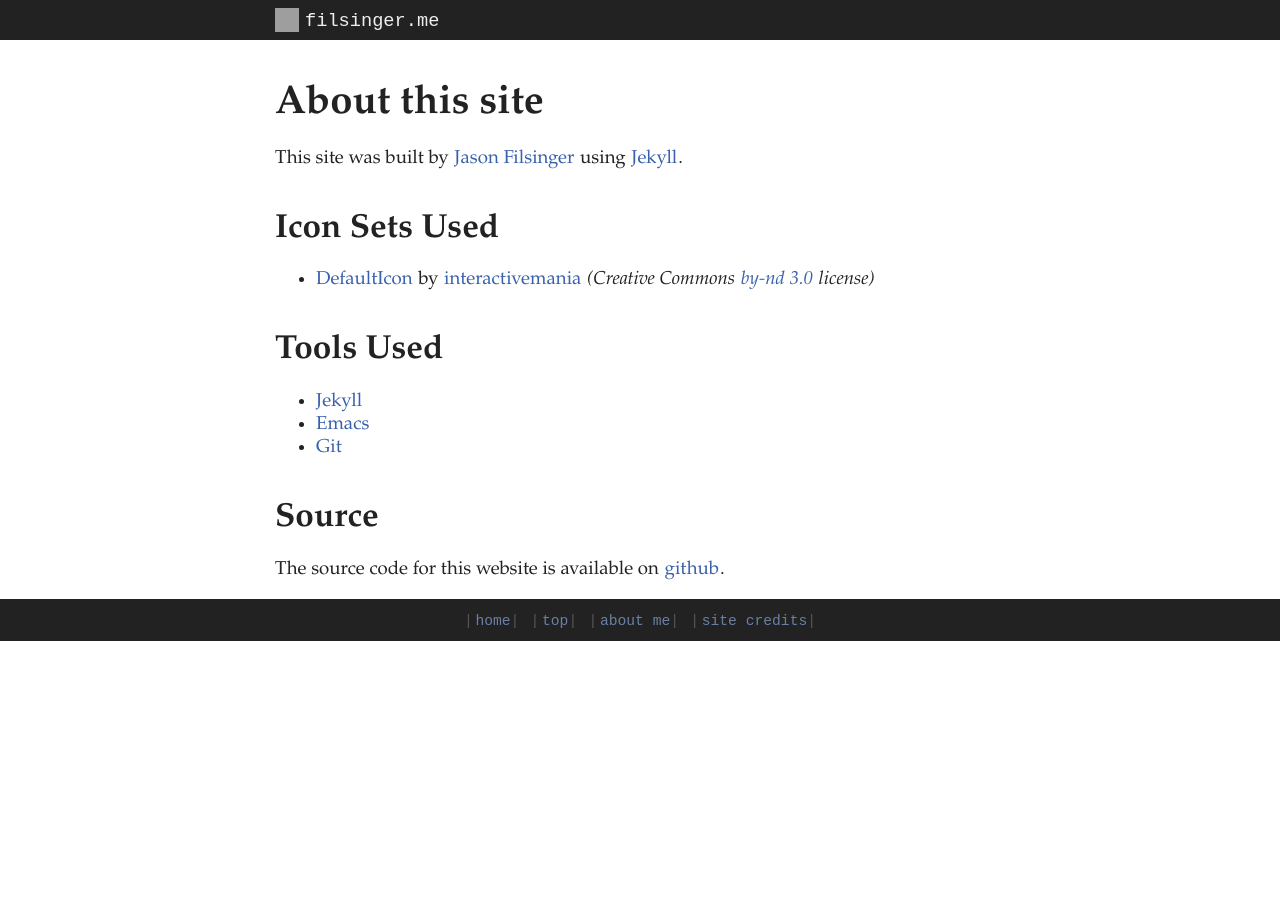
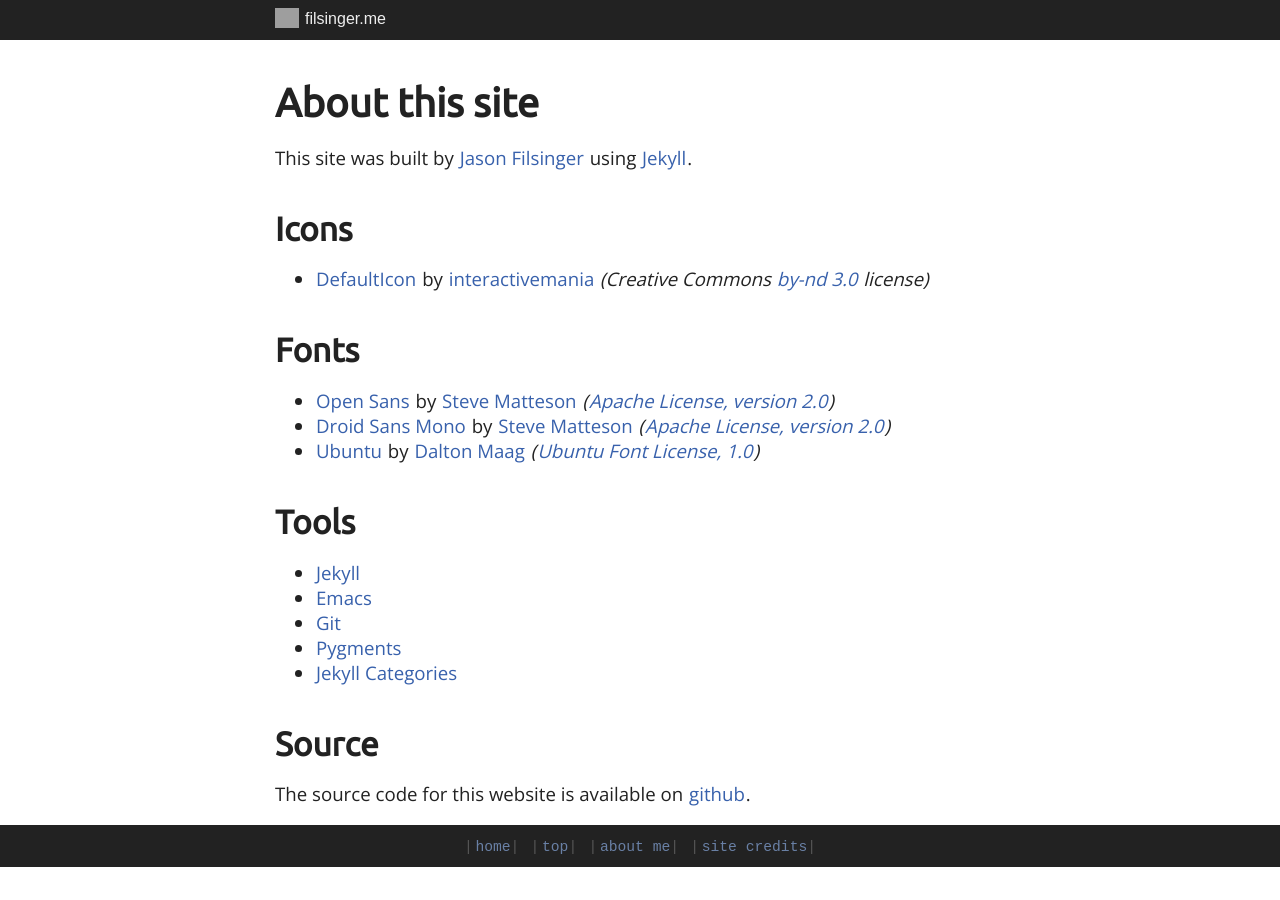
Before and after one commit to filsinger/filsinger.github.com, a Jekyll site: the page built from about/credits.md, in a window 1280 px wide. Built offline with Jekyll 4.4.1, drawn with Linux system fonts in a browser that asks for light colours; some web fonts are replaced; Markdown is read by kramdown in place of the engine named in the settings; grey boxes are pictures that could not be loaded.

Commit message:
Changing fonts

```diff
--- a/_includes/html_head.html
+++ b/_includes/html_head.html
@@ -2,6 +2,10 @@
   <meta http-equiv="X-UA-Compatible" content="IE=9" />
 
   <title>filsinger.me - {{ page.title }}</title>
+  <link href='http://fonts.googleapis.com/css?family=Ubuntu' rel='stylesheet' type='text/css'>
+  <link href='http://fonts.googleapis.com/css?family=Open+Sans' rel='stylesheet' type='text/css'>
+  <link href='http://fonts.googleapis.com/css?family=Droid+Sans+Mono' rel='stylesheet' type='text/css'>
+
   <link rel="stylesheet" href="/css/screen.css" media="all" type="text/css" />
   <link rel="stylesheet" href="/css/syntax.css" media="all" type="text/css" />
   <link rel="alternate" type="application/rss+xml" title="filsinger.me" href="/feed/rss.xml" />
--- a/about/credits.md
+++ b/about/credits.md
@@ -7,15 +7,23 @@ title: Jason Filsinger - Credits
 
 This site was built by [Jason Filsinger](http://filsinger.me) using [Jekyll](https://github.com/mojombo/jekyll).
 
-## Icon Sets Used
+## Icons
 
 * [DefaultIcon](http://www.defaulticon.com/) by [interactivemania](http://www.interactivemania.com/) _(Creative Commons [by-nd 3.0](http://creativecommons.org/licenses/by-nd/3.0/) license)_
 
-## Tools Used
+## Fonts
+
+* [Open Sans](http://www.google.com/fonts/specimen/Open+Sans) by [Steve Matteson](http://en.wikipedia.org/wiki/Steve_Matteson) _([Apache License, version 2.0](http://www.apache.org/licenses/LICENSE-2.0.html))_
+* [Droid Sans Mono](http://www.google.com/fonts/specimen/Droid+Sans+Mono) by [Steve Matteson](http://en.wikipedia.org/wiki/Steve_Matteson) _([Apache License, version 2.0](http://www.apache.org/licenses/LICENSE-2.0.html))_
+* [Ubuntu](http://www.google.com/fonts/specimen/Ubuntu) by [Dalton Maag](http://www.daltonmaag.com/) _([Ubuntu Font License, 1.0](http://font.ubuntu.com/))_
+
+## Tools
 
 * [Jekyll](https://github.com/mojombo/jekyll)
 * [Emacs](http://www.gnu.org/software/emacs/)
 * [Git](http://git-scm.com/)
+* [Pygments](http://pygments.org/)
+* [Jekyll Categories](https://github.com/zroger/jekyll-categories)
 
 ## Source
 
--- a/css/screen.css
+++ b/css/screen.css
@@ -31,7 +31,8 @@ ol { list-style-type: decimal; }
 li { display: list-item; }
 
 code {
-	font-size: 16px;
+	font-family: 'Droid Sans Mono', sans-serif;
+	font-size: 14px;
 }
 
 header, img, footer, #pagefooter, body {
@@ -39,7 +40,7 @@ header, img, footer, #pagefooter, body {
 }
 
 body {
-	font-family: Palatino, Georgia, "Times New Roman", Times, serif;
+	font-family: 'Open Sans', sans-serif;
 	color: #222;
 	background-color: #fff;
 	font-size: 14pt;
@@ -97,7 +98,8 @@ header#pageheader {
 #pageheader {
 	position: absolute;
 	height: 30px;
-	font-family: "Courier New", Courier, mono, monospace;
+	font-family: 'Droid Sans Mono', sans-serif;
+	font-size: 16px;
 	overflow: visible;
 	z-index: 10;
 }
@@ -183,6 +185,11 @@ div#wrapper {
 
 
 /* @group Headdings */
+h1, h2, h3 {
+	font-family: 'Ubuntu', sans-serif;
+	font-weight: bold;
+}
+
 h1 {
 	font-size: 30pt;
 	margin-top: 50pt;
@@ -277,7 +284,7 @@ pre code {
 	margin: 0px 20pt 0 20pt;
 	padding: 10px 20px 15px 20px;
 	border-radius: 10px;
-	font-size: 14px;
+	font-size: 13px;
 	overflow: auto;
 }
 
```
